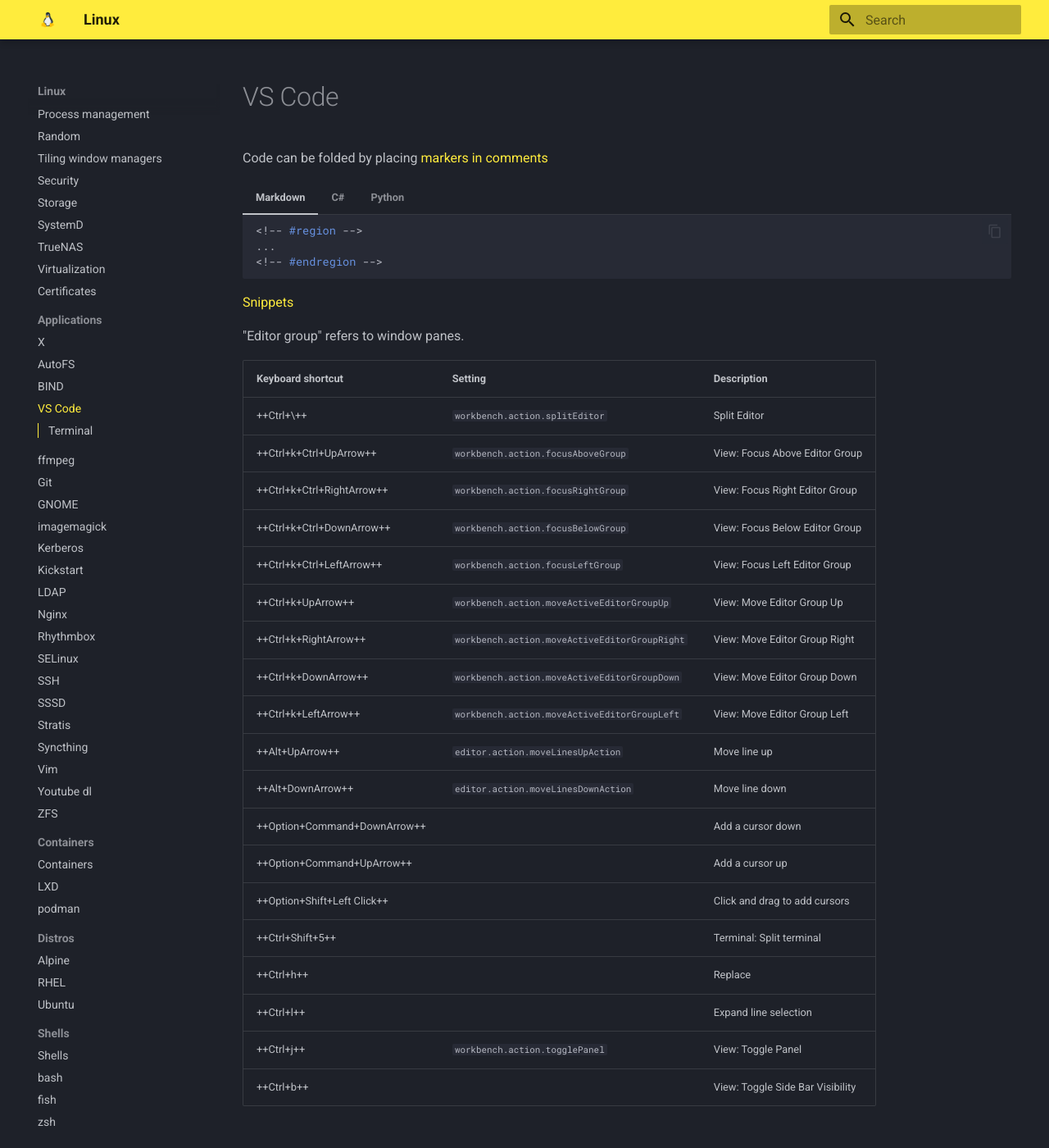
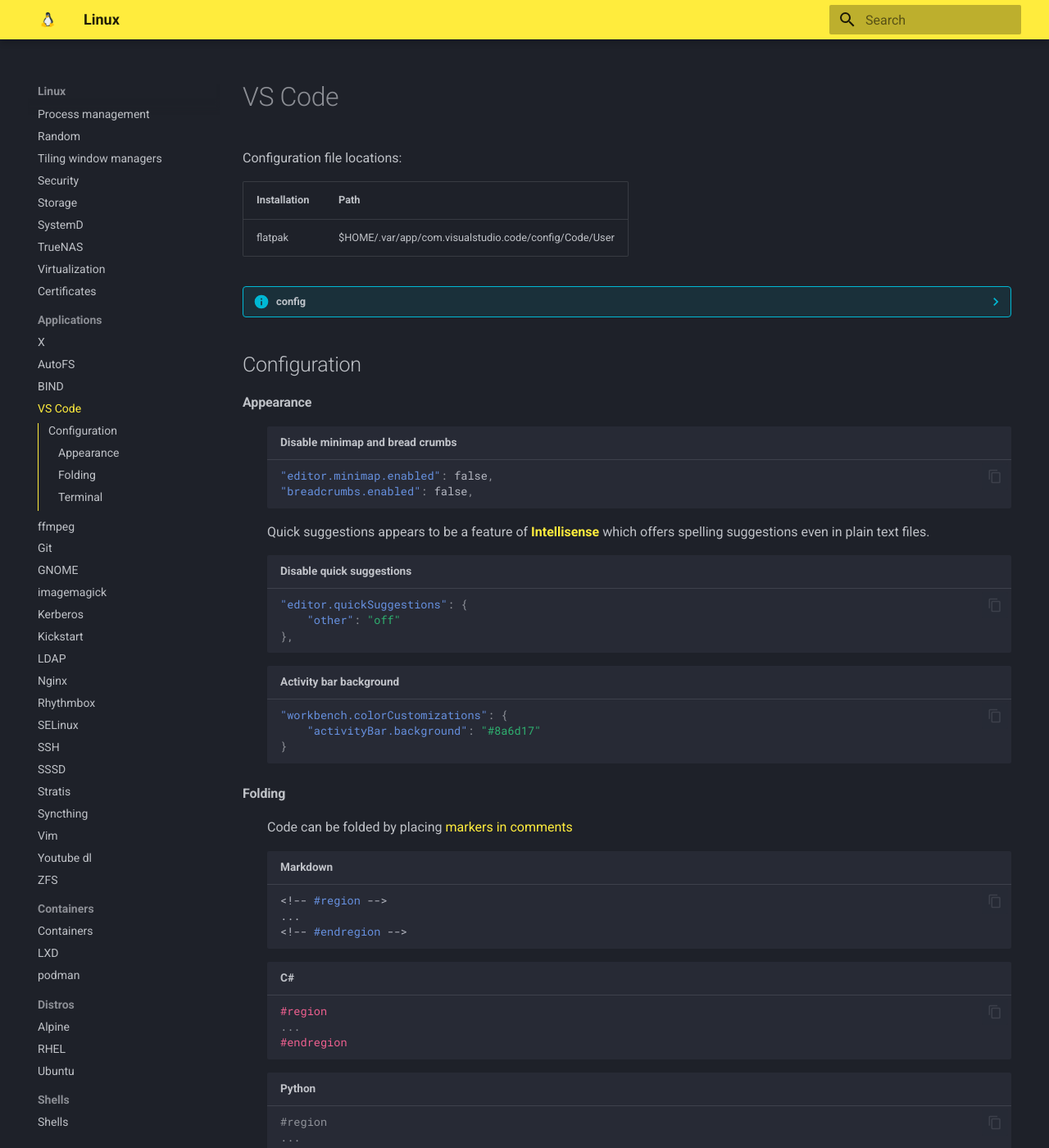
Before and after one commit to jasper-zanjani/linux, an MkDocs documentation site: the page built from docs/Applications/code.md, in a window 1280 px wide and 1400 px high. Shown: the whole window at 82% size. Built offline with MkDocs 1.6.1 and Material for MkDocs 9.7.7, drawn with Linux system fonts in a browser that asks for light colours.

Commit message:
vscode tabs and cleanups

````diff
--- a/docs/Applications/code.md
+++ b/docs/Applications/code.md
@@ -1,30 +1,63 @@
 # VS Code
 
-Code can be folded by placing [markers in comments](https://code.visualstudio.com/docs/editor/codebasics#_folding)
+Configuration file locations:
 
-=== "Markdown"
+| Installation | Path                                                  |
+| ------------ | ----------------------------------------------------- |
+| flatpak      | $HOME/.var/app/com.visualstudio.code/config/Code/User |
 
-    ```md
+
+??? info "config"
+
+    - How did I resolve the bizarre shell accessibility issues with the flatpak install?
+
+## Configuration
+
+#### Appearance
+:
+
+    ```json title="Disable minimap and bread crumbs"
+    "editor.minimap.enabled": false,
+    "breadcrumbs.enabled": false,
+    ```
+
+    Quick suggestions appears to be a feature of [**Intellisense**](https://code.visualstudio.com/docs/editor/intellisense) which offers spelling suggestions even in
+    plain text files.
+
+    ```json title="Disable quick suggestions"
+    "editor.quickSuggestions": {
+        "other": "off"
+    },
+    ```
+
+    ```json title="Activity bar background"
+    "workbench.colorCustomizations": {
+        "activityBar.background": "#8a6d17"
+    }
+    ```
+
+#### Folding
+:
+    Code can be folded by placing [markers in comments](https://code.visualstudio.com/docs/editor/codebasics#_folding)
+
+    ```md title="Markdown"
     <!-- #region -->
     ...
     <!-- #endregion -->
     ```
 
-=== "C#"
-
-    ```csharp
+    ```csharp title="C#"
     #region
     ...
     #endregion
     ```
 
-=== "Python"
-
-    ```python
+    ```python title="Python"
     #region
     ...
     #endregion
     ```
+
 
 [Snippets](https://code.visualstudio.com/docs/editor/userdefinedsnippets)
 
@@ -32,7 +65,7 @@
 
 | Keyboard shortcut            | Setting                                       | Description                      |
 | ---------------------------- | --------------------------------------------- | -------------------------------- |
-| ++Ctrl+\\++                  | `workbench.action.splitEditor`                | Split Editor                     |
+| ++ctrl+\\++                  | `workbench.action.splitEditor`                | Split Editor                     |
 | ++Ctrl+k+Ctrl+UpArrow++      | `workbench.action.focusAboveGroup`            | View: Focus Above Editor Group   |
 | ++Ctrl+k+Ctrl+RightArrow++   | `workbench.action.focusRightGroup`            | View: Focus Right Editor Group   |
 | ++Ctrl+k+Ctrl+DownArrow++    | `workbench.action.focusBelowGroup`            | View: Focus Below Editor Group   |
@@ -52,23 +85,23 @@
 | ++Ctrl+j++                   | `workbench.action.togglePanel`                | View: Toggle Panel               |
 | ++Ctrl+b++                   |                                               | View: Toggle Side Bar Visibility |
 
-## Terminal
+#### Terminal
+:
+    The shells available in the integrated terminal for any OS can be adjusted using **terminal.integrated.profiles**
 
-The shells available in the integrated terminal for any OS can be adjusted using **terminal.integrated.profiles**
+    ```json title="Developer PowerShell for VS 2022"
+    "terminal.integrated.profiles.windows": {
+        "Developer PowerShell for VS 2022": {
+            "source": "PowerShell",
+            "args": ["-NoExit", "-Command","&{Import-Module \"C:\\Program Files\\Microsoft Visual Studio\\2022\\Community\\Common7\\Tools\\Microsoft.VisualStudio.DevShell.dll\"; Enter-VsDevShell 1916cd63}"],
+            "icon": "terminal-powershell",
+        }
+    ```
 
-```json title="Developer PowerShell for VS 2022"
-"terminal.integrated.profiles.windows": {
-    "Developer PowerShell for VS 2022": {
-        "source": "PowerShell",
-        "args": ["-NoExit", "-Command","&{Import-Module \"C:\\Program Files\\Microsoft Visual Studio\\2022\\Community\\Common7\\Tools\\Microsoft.VisualStudio.DevShell.dll\"; Enter-VsDevShell 1916cd63}"],
-        "icon": "terminal-powershell",
-    }
-```
+    [Fix](https://github.com/flathub/com.visualstudio.code/issues/370) for multiple warnings reading preload-host-spawn-strategy in Flatpak installation
 
-[Fix](https://github.com/flathub/com.visualstudio.code/issues/370) for multiple warnings reading preload-host-spawn-strategy in Flatpak installation
-
-```json
-"terminal.integrated.env.linux": {
-    "LD_PRELOAD": null,
-},
-```
+    ```json
+    "terminal.integrated.env.linux": {
+        "LD_PRELOAD": null,
+    },
+    ```
````
